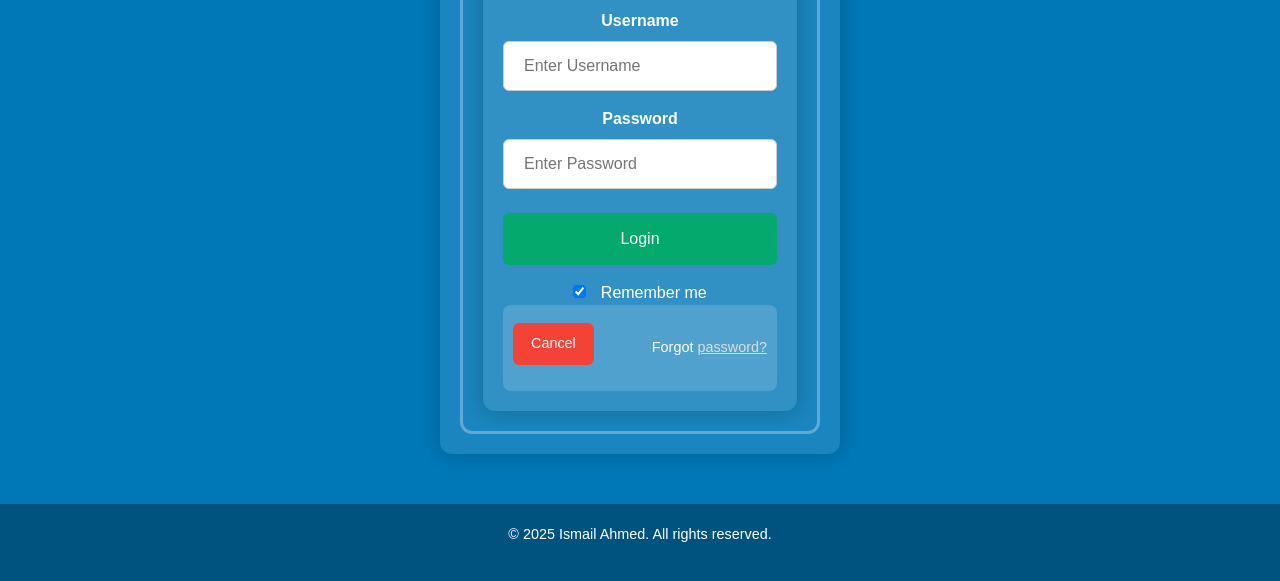
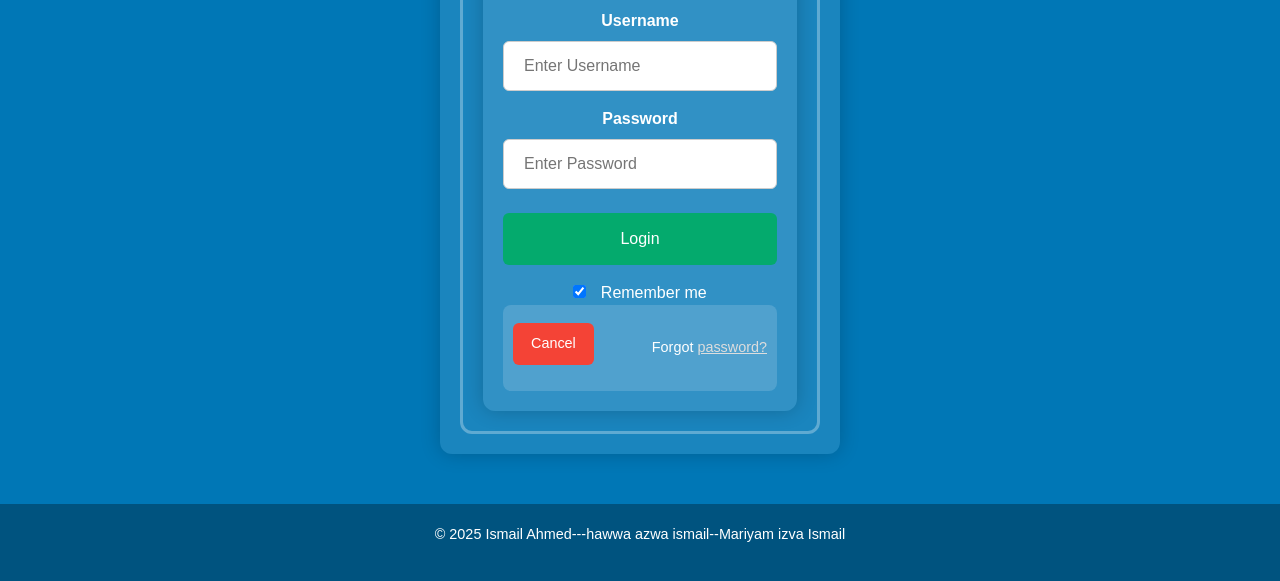
Before and after one commit to Ismael2126/ismail, a plain HTML site: page portal.html in a window 1280 px wide. Shown: the part 433-1014 px from the top of the page. Drawn offline with nearby package versions, Linux system fonts and the light colour scheme.

Commit message:
zoo and ixoo

```diff
--- a/portal.html
+++ b/portal.html
@@ -76,8 +76,7 @@
 
 
 <footer class="footer">
-  <p>&copy; 2025 Ismail Ahmed. All rights reserved.</p>
-</footer>
+  <p>&copy; 2025 Ismail Ahmed---hawwa azwa ismail--Mariyam izva Ismail
 
   <script>
     const toggle = document.querySelector('.toggle');
```
Also changed, not shown: login.html (+2 -2 lines).
